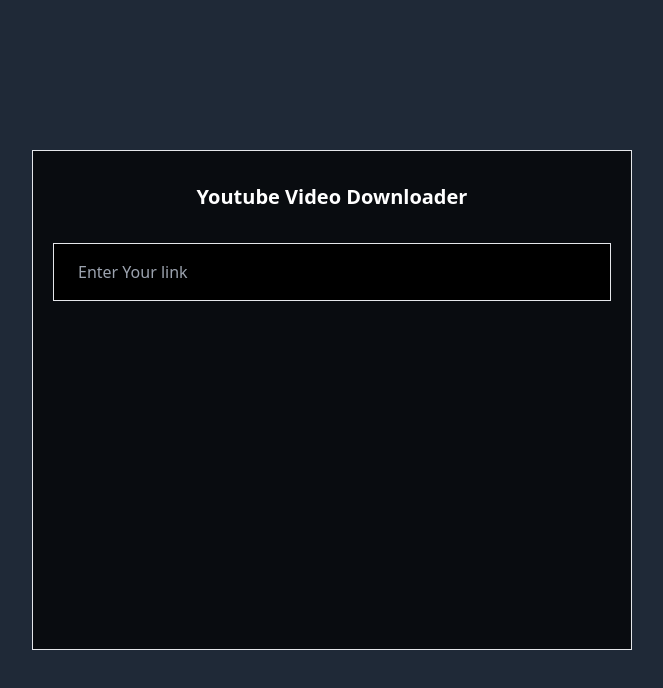
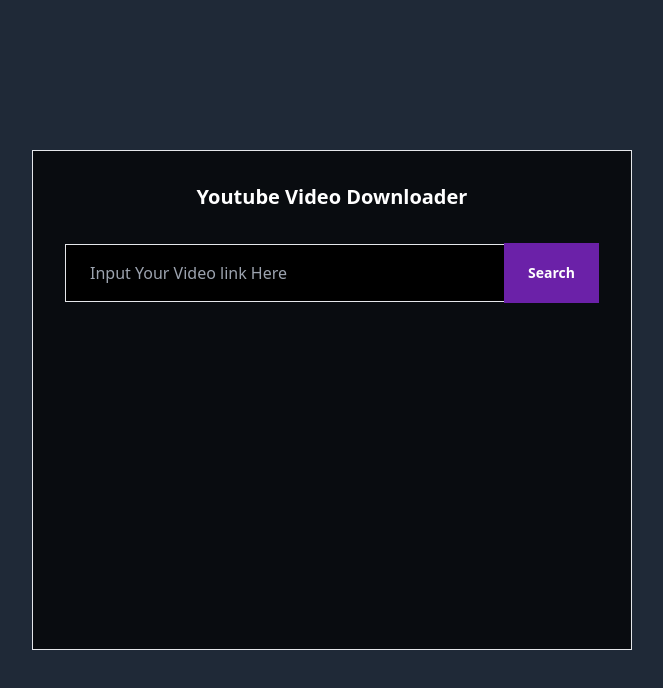
Before and after one commit to anishazahan/vedio-downloader-extension-client, a Next.js app: page / in a window 1280 px wide. Shown: the top 688 px of the page, without its empty margins (308-971 px from the left). Built offline with nearby package versions, Linux system fonts and the light colour scheme.

Commit message:
get vedio link from form

```diff
--- a/package.json
+++ b/package.json
@@ -13,6 +13,7 @@
     "@types/react": "18.2.21",
     "@types/react-dom": "18.2.7",
     "autoprefixer": "10.4.15",
+    "axios": "^1.4.0",
     "eslint": "8.48.0",
     "eslint-config-next": "13.4.19",
     "next": "13.4.19",
--- a/src/components/home/Download.tsx
+++ b/src/components/home/Download.tsx
@@ -1,17 +1,49 @@
+import { useState } from "react";
+
 const Download = () => {
+  const [link, setLink] = useState("");
+  const [videoInfo, setVideoInfo] = useState("");
+  const [resu, setResu] = useState("");
+  const [loader, setLoader] = useState(false);
+
+  const get_video_details = async (e: React.FormEvent<HTMLFormElement>) => {
+    e.preventDefault();
+    console.log(link);
+
+    // const videoId = link.split('https://youtu.be/')[1]
+    // try {
+    //     setLoader(true)
+    //     const { data } = await axios.get(`http://localhost:5000/api/get-video-info/${videoId}`)
+    //     setLoader(false)
+    //     setVideoInfo(data.videoInfo)
+    //     setResu(data.videoInfo.lastResu)
+    // } catch (error) {
+    //     console.log(error.response)
+    // }
+  };
+
   return (
     <div className="bg-gray-800 w-full h-[100vh] flex justify-center items-center">
       <div className="w-[600px] h-[500px] card-box bg-black/70 border border-opacity-40">
         <h2 className="text-xl text-white font-bold text-center py-8">
           Youtube Video Downloader
         </h2>
-        <div className=" w-full mx-auto px-5 ">
-          <input
-            className="px-6 py-4 border w-full bg-black border-opacity-50 text-gray-200 outline-none "
-            type="text"
-            placeholder="Enter Your link"
-          />
-        </div>
+        <form onSubmit={get_video_details}>
+          <div className=" w-full mx-auto px-8 flex items-center ">
+            <input
+              onChange={(e) => setLink(e.target.value)}
+              className="px-6 py-4 border border-r-0 w-full bg-black border-opacity-50 text-gray-200 outline-none "
+              type="text"
+              placeholder="Input Your Video link Here"
+              required
+            />
+            <input
+              className="px-6 cursor-pointer text-sm py-5 text-white font-semibold bg-purple-800"
+              type="submit"
+              value="Search"
+            />
+          </div>
+        </form>
       </div>
     </div>
   );
```
Also changed, not shown: 1 other file (tests, documents, lock files or other folders).
